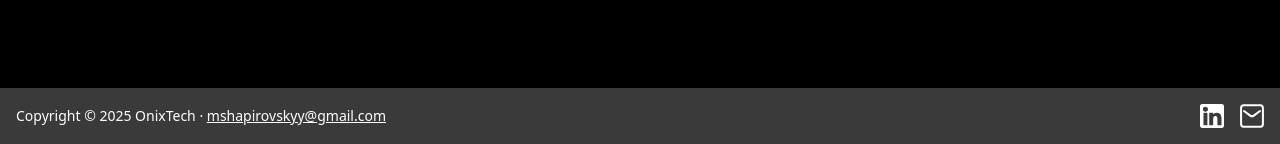
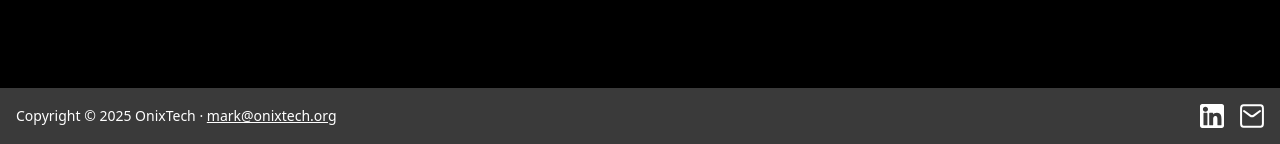
Before and after one commit to ExoOnix/enviro, a Django app: page / in a window 1280 px wide. Shown: the part 5638-5782 px from the top of the page. Run offline with Django 5.2, Linux system fonts and the light colour scheme; style sheets or scripts are compiled from the project's sources; parts of the project's set-up code (start-up, migrations or seed data) failed here and were passed over.

Commit message:
changed email to new email

```diff
--- a/apps/home/templates/index.html
+++ b/apps/home/templates/index.html
@@ -319,7 +319,7 @@
   <aside class="grid-flow-col items-center">
     <p>
       Copyright © {% now "Y" %} OnixTech ·
-      <a href="mailto:mshapirovskyy@gmail.com" class="underline hover:text-white">mshapirovskyy@gmail.com</a>
+      <a href="mailto:mark@onixtech.org" class="underline hover:text-white">mark@onixtech.org</a>
     </p>
   </aside>
   <nav class="grid-flow-col gap-4 md:place-self-center md:justify-self-end">
@@ -335,7 +335,7 @@
         </defs>
       </svg>
     </a>
-    <a href="mailto:mshapirovskyy@gmail.com">
+    <a href="mailto:mark@onixtech.org">
       <svg xmlns="http://www.w3.org/2000/svg" width="24" height="24" viewBox="0 0 800 800" fill="none">
         <path d="M133.333 233.335L340 388.333C375.557 415 424.443 415 460 388.333L666.667 233.333" stroke="white" stroke-width="66.6667" stroke-linecap="round" stroke-linejoin="round"/>
         <path d="M683.111 39H116.889C72.2152 39 36 85.1147 36 142V657C36 713.885 72.2152 760 116.889 760H683.111C727.785 760 764 713.885 764 657V142C764 85.1147 727.785 39 683.111 39Z" stroke="white" stroke-width="66.6667" stroke-linecap="round"/>
```
